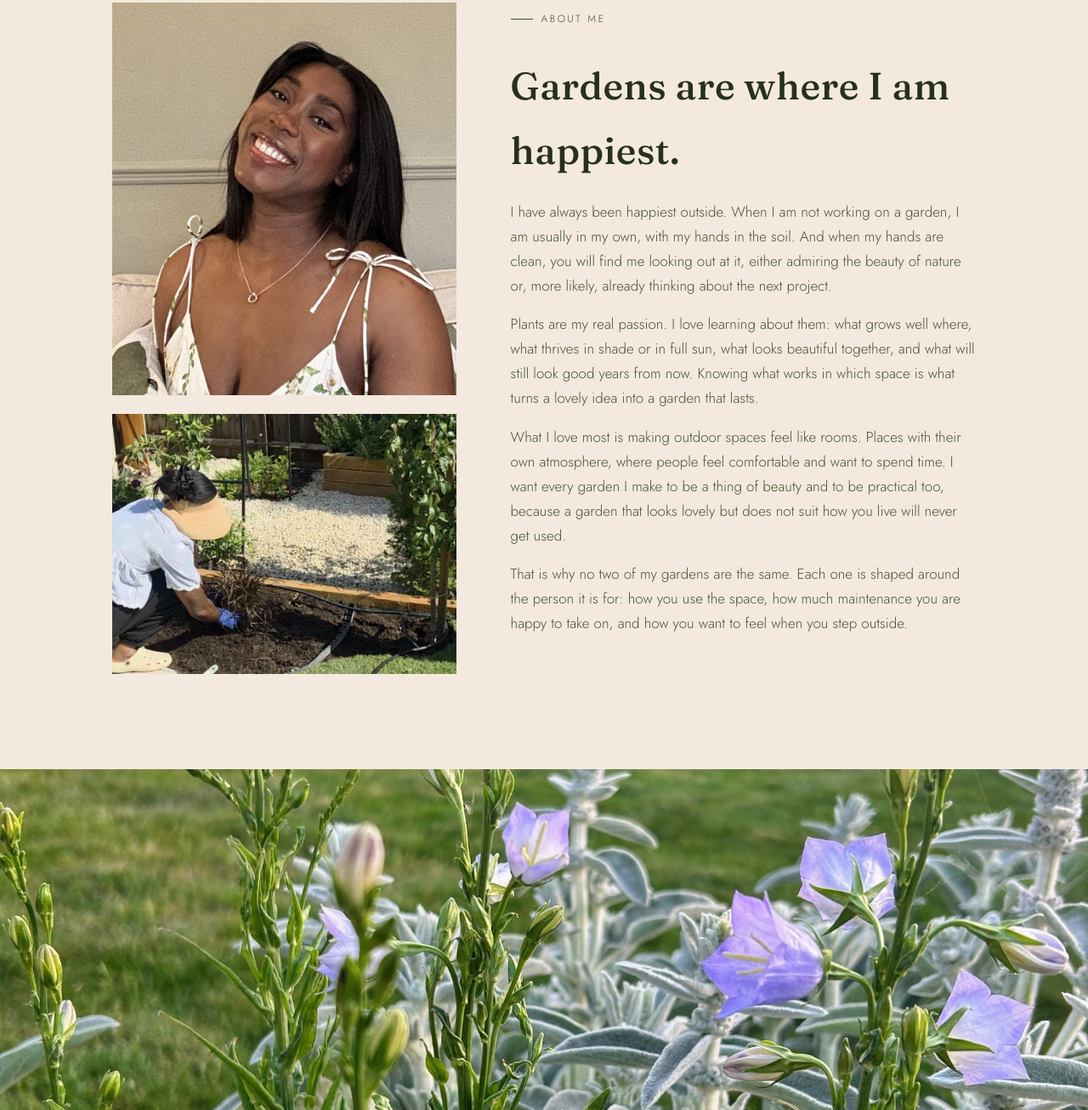
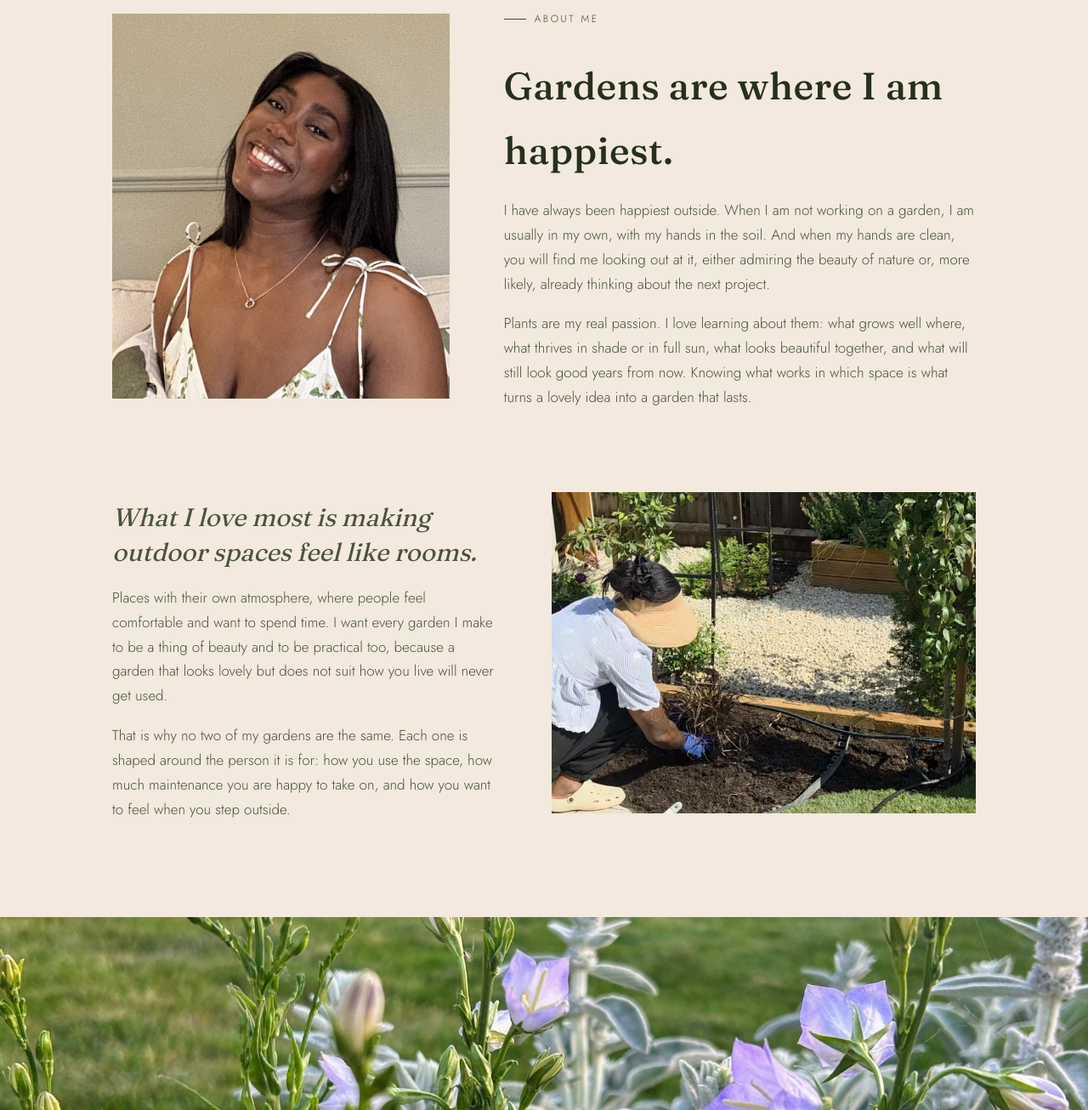
Before and after one commit to Lana-Kane/Lana-Kane.github.io, a plain HTML site: page about.html in a window 1280 px wide. Shown: the part 158-1464 px from the top of the page at 85% size. Drawn offline with Linux system fonts and the light colour scheme.

Commit message:
Add files via upload

```diff
--- a/about.html
+++ b/about.html
@@ -7,6 +7,19 @@
 <meta name="description" content="About the landscape designer behind Lana Kane Designs: a passion for plants, outdoor spaces and gardens made around the person they are for.">
 <link rel="icon" href="images/logo.png">
 <link rel="stylesheet" href="style.css">
+<style>
+  .ab-block { display: grid; grid-template-columns: 5fr 7fr; gap: 64px; align-items: center; }
+  .ab-block.flip { grid-template-columns: 1fr 1.1fr; }
+  .ab-block + .ab-block { margin-top: 88px; }
+  .ab-fig { margin: 0; padding: 0; border: 0; background: none; }
+  .ab-fig img { display: block; width: 100%; height: auto; }
+  .ab-text p { margin: 18px 0 0; color: #4a5439; }
+  .ab-lead { font-family: 'Fraunces', serif; font-style: italic; font-weight: 400; font-size: clamp(1.4rem, 2.4vw, 1.85rem); line-height: 1.4; color: #3E4A2E; margin: 0 0 4px; }
+  @media (max-width: 760px) {
+    .ab-block, .ab-block.flip { grid-template-columns: 1fr; gap: 28px; }
+    .ab-block + .ab-block { margin-top: 56px; }
+  }
+</style>
 </head>
 <body>
 
@@ -34,23 +47,31 @@
 <main>
 
   <section style="padding-top:64px;">
-    <div class="wrap about-grid">
-      <div class="about-photos">
-        <figure class="about-photo">
+    <div class="wrap">
+
+      <div class="ab-block">
+        <figure class="ab-fig">
           <img src="images/about-portrait.jpg" alt="Portrait of the landscape designer smiling">
         </figure>
-        <figure class="about-photo">
+        <div class="ab-text">
+          <span class="eyebrow">About me</span>
+          <h1 style="font-family:'Fraunces',serif; font-weight:500; font-size:clamp(2rem,3.6vw,2.8rem); margin-top:12px;">Gardens are where I am happiest.</h1>
+          <p>I have always been happiest outside. When I am not working on a garden, I am usually in my own, with my hands in the soil. And when my hands are clean, you will find me looking out at it, either admiring the beauty of nature or, more likely, already thinking about the next project.</p>
+          <p>Plants are my real passion. I love learning about them: what grows well where, what thrives in shade or in full sun, what looks beautiful together, and what will still look good years from now. Knowing what works in which space is what turns a lovely idea into a garden that lasts.</p>
+        </div>
+      </div>
+
+      <div class="ab-block flip">
+        <div class="ab-text">
+          <p class="ab-lead">What I love most is making outdoor spaces feel like rooms.</p>
+          <p>Places with their own atmosphere, where people feel comfortable and want to spend time. I want every garden I make to be a thing of beauty and to be practical too, because a garden that looks lovely but does not suit how you live will never get used.</p>
+          <p>That is why no two of my gardens are the same. Each one is shaped around the person it is for: how you use the space, how much maintenance you are happy to take on, and how you want to feel when you step outside.</p>
+        </div>
+        <figure class="ab-fig">
           <img src="images/about-planting.jpg" alt="The landscape designer planting a border by hand, with a drip irrigation line laid across the soil">
         </figure>
       </div>
-      <div>
-        <span class="eyebrow">About me</span>
-        <h1 style="font-family:'Fraunces',serif; font-weight:500; font-size:clamp(2rem,3.6vw,2.8rem); margin-top:12px;">Gardens are where I am happiest.</h1>
-        <p style="margin-top:20px; color:#4a5439;">I have always been happiest outside. When I am not working on a garden, I am usually in my own, with my hands in the soil. And when my hands are clean, you will find me looking out at it, either admiring the beauty of nature or, more likely, already thinking about the next project.</p>
-        <p style="margin-top:16px; color:#4a5439;">Plants are my real passion. I love learning about them: what grows well where, what thrives in shade or in full sun, what looks beautiful together, and what will still look good years from now. Knowing what works in which space is what turns a lovely idea into a garden that lasts.</p>
-        <p style="margin-top:16px; color:#4a5439;">What I love most is making outdoor spaces feel like rooms. Places with their own atmosphere, where people feel comfortable and want to spend time. I want every garden I make to be a thing of beauty and to be practical too, because a garden that looks lovely but does not suit how you live will never get used.</p>
-        <p style="margin-top:16px; color:#4a5439;">That is why no two of my gardens are the same. Each one is shaped around the person it is for: how you use the space, how much maintenance you are happy to take on, and how you want to feel when you step outside.</p>
-      </div>
+
     </div>
   </section>
 
--- a/style.css
+++ b/style.css
@@ -931,7 +931,7 @@ a:focus-visible, button:focus-visible, input:focus-visible, textarea:focus-visib
 .hero-video video {
   display: block;
   width: 100%;
-  max-width: 320px;
+  max-width: 210px;
   height: auto;
   aspect-ratio: 9 / 16;
   margin: 0 auto;
@@ -942,3 +942,8 @@ a:focus-visible, button:focus-visible, input:focus-visible, textarea:focus-visib
 /* ---------- About page: two photos stacked in the left column ---------- */
 
 .about-photos { display: flex; flex-direction: column; gap: 22px; }
+
+/* smaller video sitting close to the intro text */
+@media (min-width: 561px) {
+  .hero-inner { grid-template-columns: minmax(0, 540px) auto; justify-content: start; gap: 72px; }
+}
```
Also changed, not shown: contact.html (+1 -1 lines), index.html (+2 -2 lines), services.html (+2 -2 lines).
